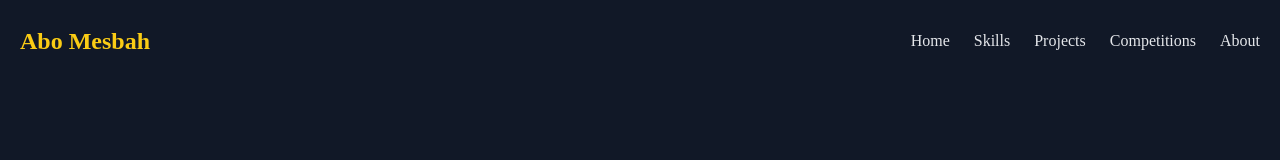
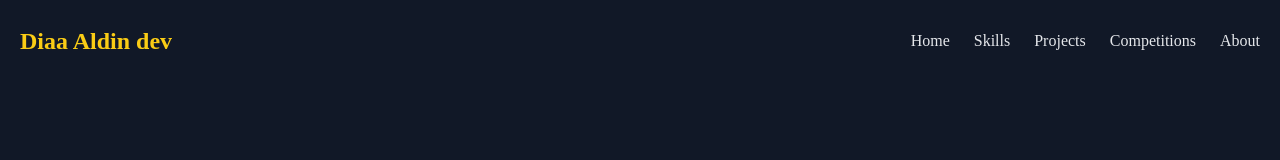
Before and after one commit to diaa07/portfolio, a React (Vite) app: page / in a window 1280 px wide. Shown: the top 160 px of the page. Built offline with nearby package versions, Linux system fonts and the light colour scheme.

Commit message:
updated navbar

```diff
--- a/src/components/Navbar.jsx
+++ b/src/components/Navbar.jsx
@@ -24,7 +24,7 @@ export default function Navbar() {
   return (
     <nav className={`navbar ${scrolled ? "scrolled" : ""}`}>
       <div className="nav-logo" onClick={() => scrollTo("home")}>
-        Abo Mesbah
+        Diaa Aldin dev
       </div>
       <div
         className={`burger ${menuOpen ? "open" : ""}`}
```
